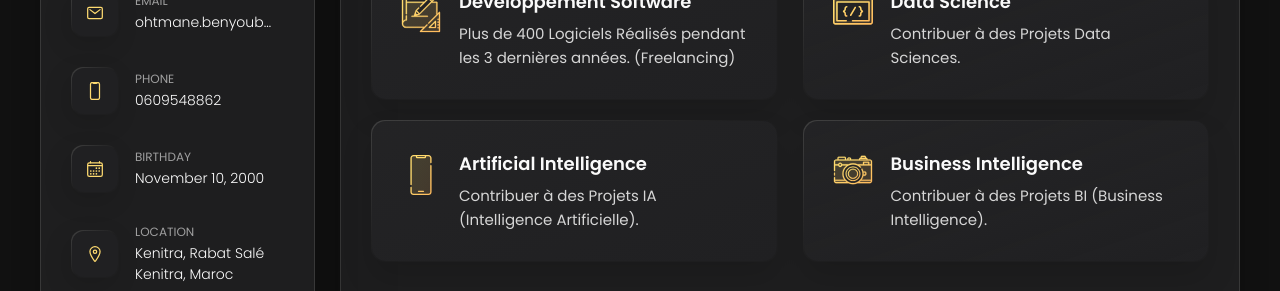
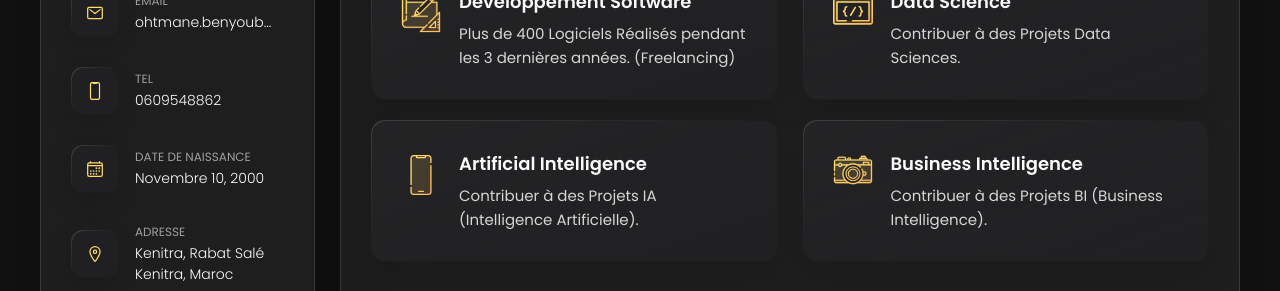
Before and after one commit to beniie123/benyoubohtmane, a plain HTML site: page index.html in a window 1280 px wide. Shown: the part 442-733 px from the top of the page. Drawn offline with nearby package versions, Linux system fonts and the light colour scheme.

Commit message:
Update index.html

```diff
--- a/index.html
+++ b/index.html
@@ -86,7 +86,7 @@
             </div>
 
             <div class="contact-info">
-              <p class="contact-title">Phone</p>
+              <p class="contact-title">Tel</p>
 
               <a href="tel:+212609548862" class="contact-link">0609548862</a>
             </div>
@@ -100,9 +100,9 @@
             </div>
 
             <div class="contact-info">
-              <p class="contact-title">Birthday</p>
+              <p class="contact-title">Date de Naissance</p>
 
-              <time datetime="2000-11-10">November 10, 2000</time>
+              <time datetime="2000-11-10">Novembre 10, 2000</time>
             </div>
 
           </li>
@@ -114,7 +114,7 @@
             </div>
 
             <div class="contact-info">
-              <p class="contact-title">Location</p>
+              <p class="contact-title">Adresse</p>
 
               <address>Kenitra, Rabat Salé Kenitra, Maroc</address>
             </div>
```
